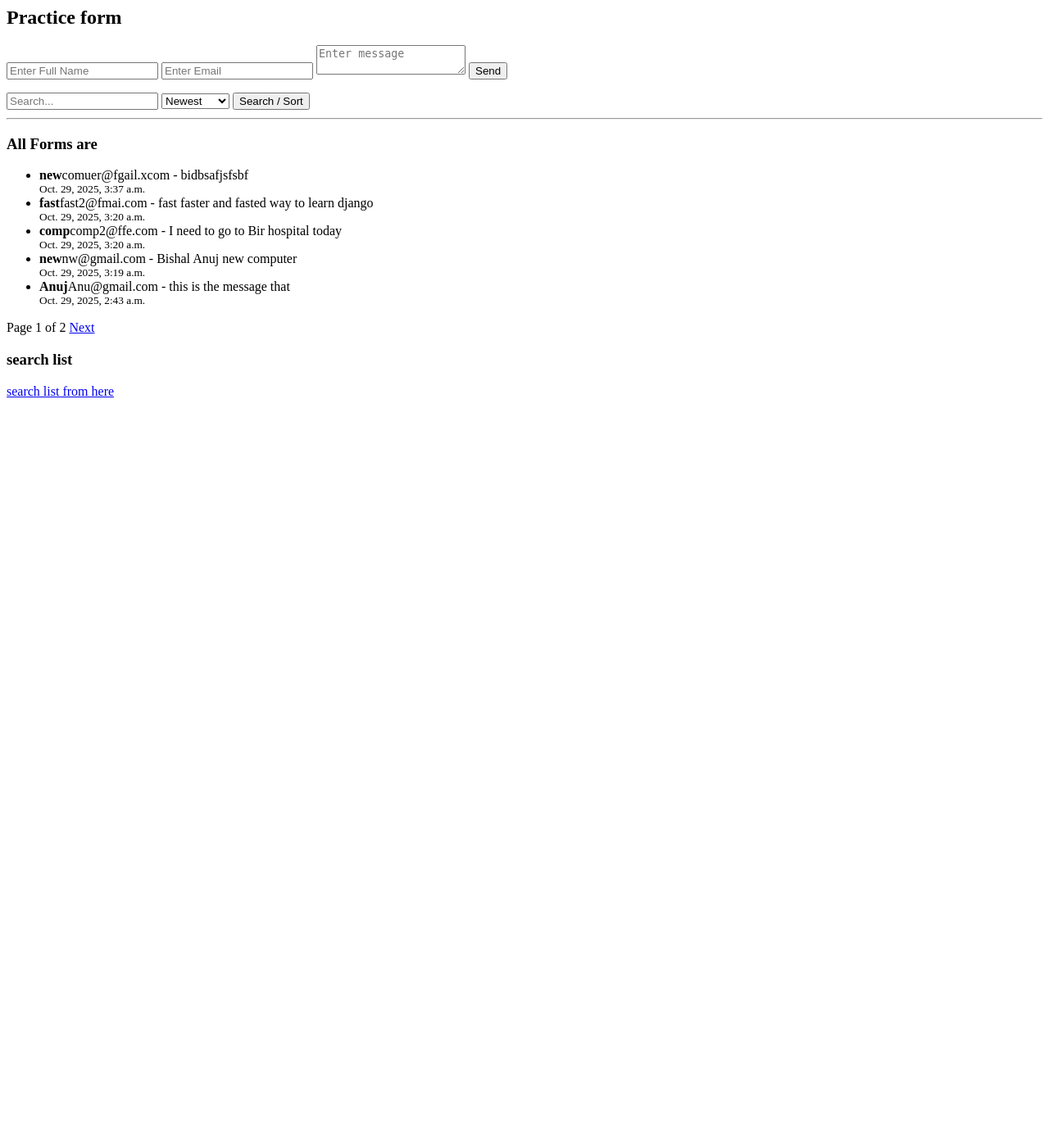
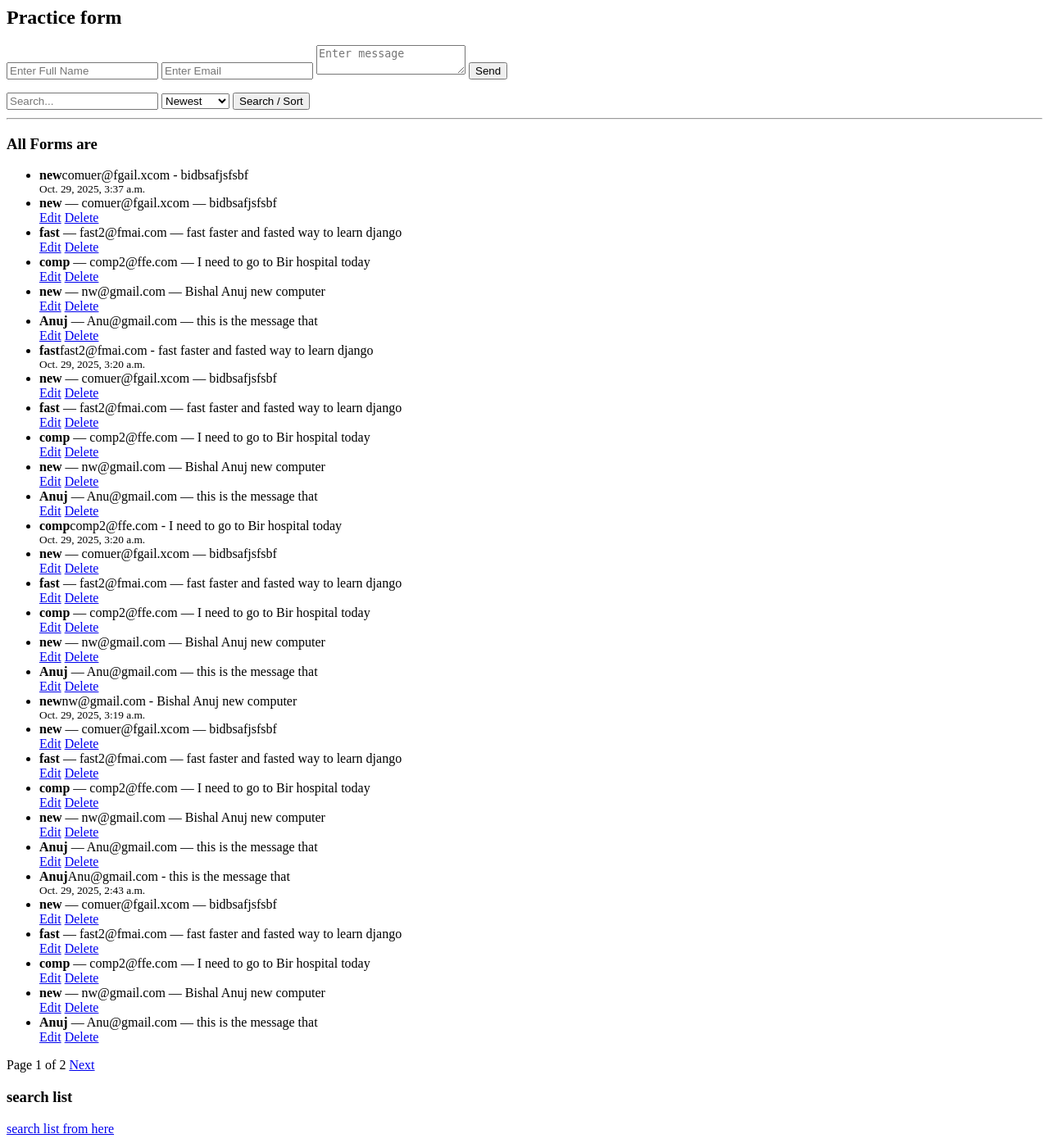
Before and after one commit to bishaldahal4777/sorting-feature, a Django app: page /practice/ in a window 1280 px wide. Shown: the whole page at 82% size. Before the commit the page ends 485 px from the top, so only its background shows below. Run offline with Django 5.2, Linux system fonts and the light colour scheme; data comes from the database, SQL or seed files in the repository.

Commit message:
crud operation

```diff
--- a/product/templates/product/practice.html
+++ b/product/templates/product/practice.html
@@ -33,6 +33,18 @@
         {% for practice in page_obj %}
         <li><strong>{{practice.name}}</strong>{{practice.email}} - {{practice.message}}</li>
         <small>{{practice.created_at}}</small>
+        {% for p in page_obj %}
+  <li>
+    <strong>{{ p.name }}</strong> — {{ p.email }} — {{ p.message }}
+    <br>
+    <a href="{% url 'practice_edit' p.id %}" class="btn btn-warning btn-sm">Edit</a>
+    <a href="{% url 'practice_delete' p.id %}" class="btn btn-danger btn-sm"
+       onclick="return confirm('Are you sure you want to delete this?');">
+       Delete
+    </a>
+  </li>
+{% endfor %}
+
         {% endfor %}
     </ul>
     <!-- Pagination Controls -->
--- a/product/urls.py
+++ b/product/urls.py
@@ -12,7 +12,8 @@ urlpatterns = [
     path('feedback/', views.feedback_manager, name= 'feedback'),
     path('practice/', views.practice_view, name= 'practice'),
     path('practice_list/', views.practice_list_view, name= 'practice_list'),
-
+    path('practice/', views.practice_view, name= 'practice'),
+    path('practice/edit/<int:id>', views.practice_edit, name= 'practice_edit'),
 
 
 
--- a/product/views.py
+++ b/product/views.py
@@ -1,4 +1,4 @@
-from django.shortcuts import render, redirect
+from django.shortcuts import render, redirect, get_object_or_404
 from .models import Product, Feedback, Practice
 from django.http import JsonResponse, HttpResponse
 from django.contrib import messages
@@ -145,3 +145,31 @@ def practice_list_view(request):
     context = {'practices':practices,
                    'query':query}
     return render(request, 'product/practice_list.html', context)
+
+
+def practice_edit(request):
+    practice= get_object_or_404(Practice, id=id)
+
+    if request.method == 'POST':
+        name = request.POST.get('name','').strip()
+        email = request.POST.get('email','').strip()
+        message = request.POST.get('message', '').strip()
+
+        if not name or not email or not message:
+            messages.error(request, "fill out all the fields")
+        else:
+            practice.name = name
+            practice.email = email
+            practice.message = message
+            practice.save()
+            messages.success(request, 'Success')
+
+            return redirect('practice')
+    return render(request, 'product/practice_edit.html', {'practice':practice})
+
+
+def practice_delete(request, id):
+    practice = get_object_or_404(Practice, id=id)
+    practice.delete()
+    messages.success(request, 'Practice deleted successfully!')
+    return redirect('practice')
```
Also changed, not shown: product/templates/product/practice_delete.html (added), product/templates/product/practice_edit.html (added).
